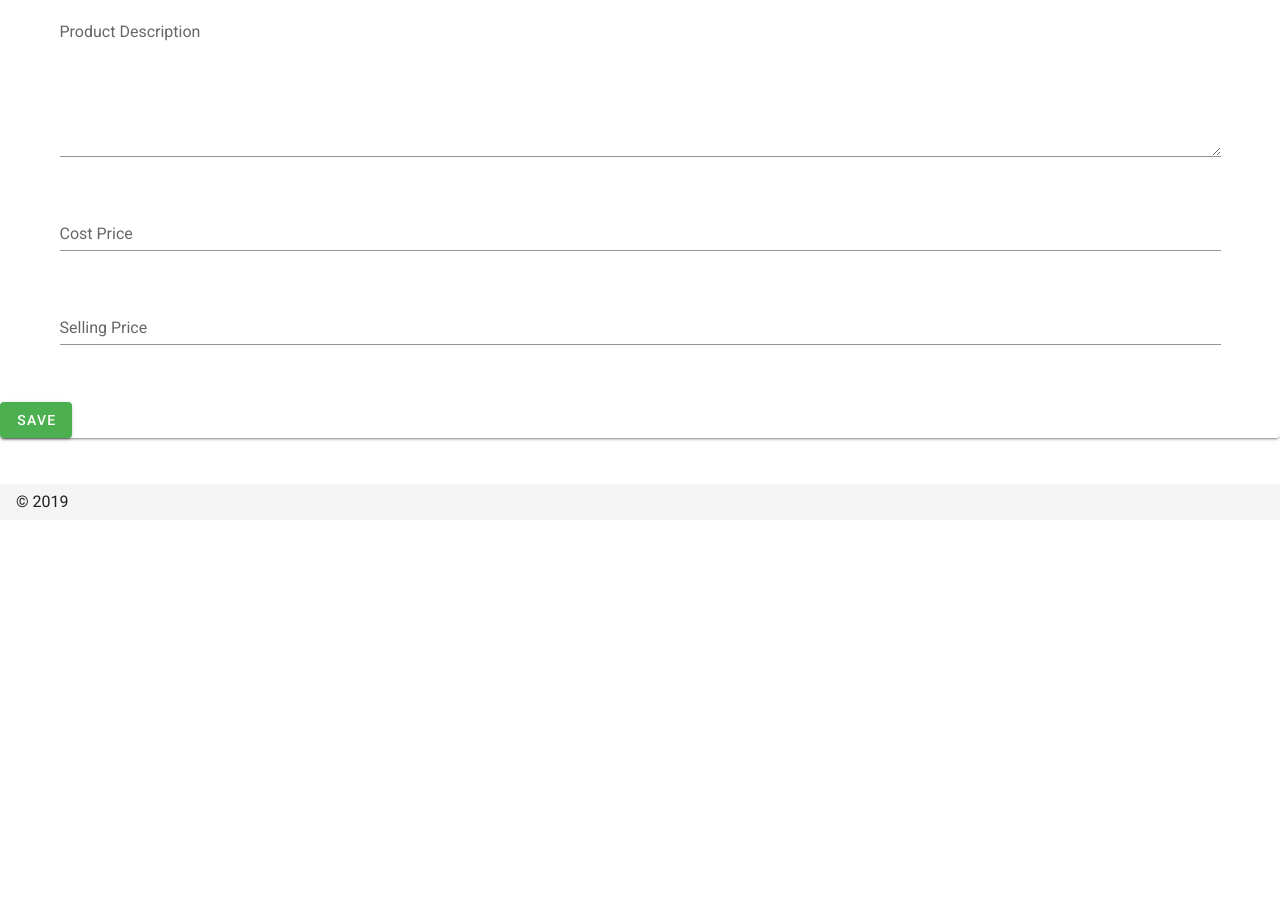
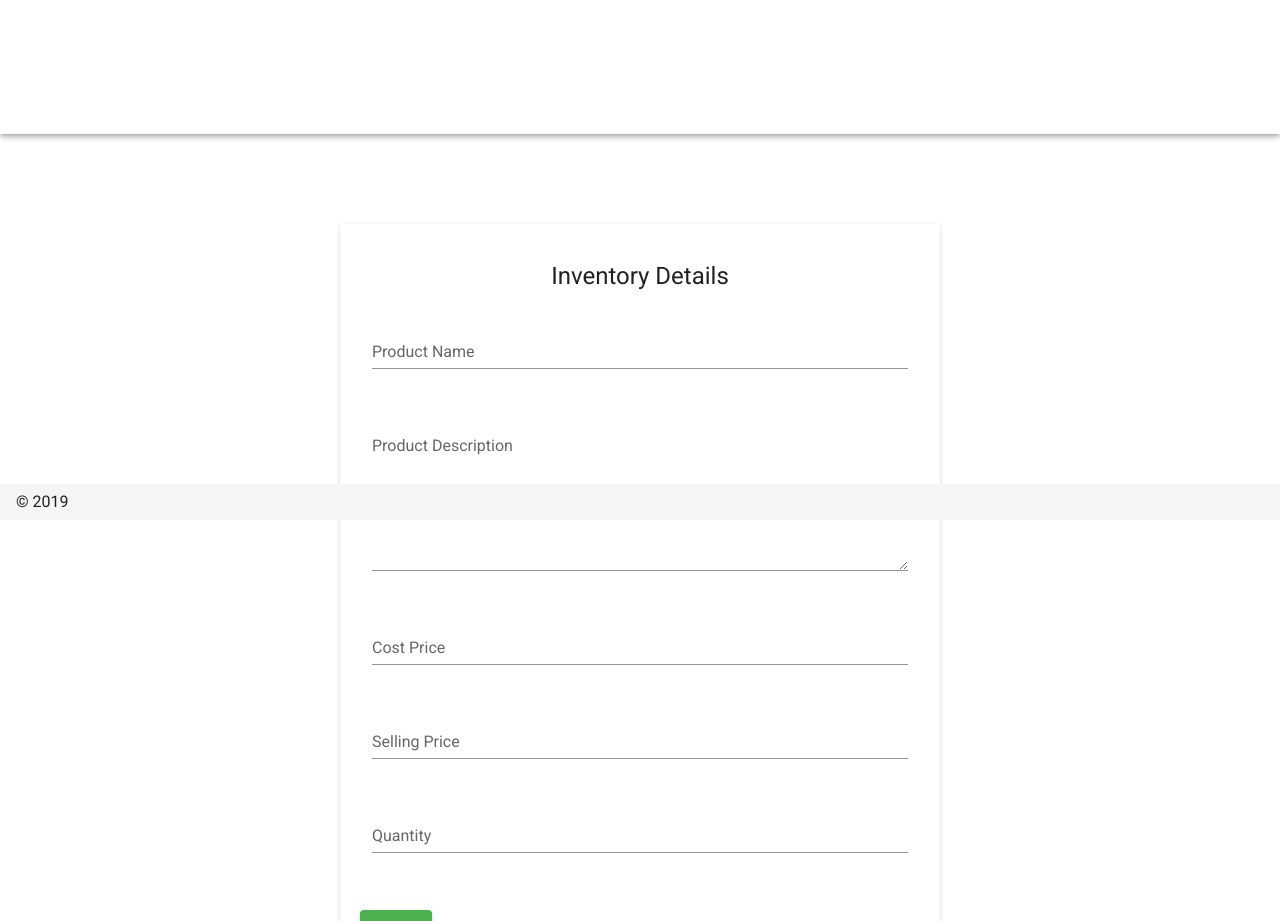
Before and after one commit to AlekhyaPatnam/DBWeb, a Nuxt app: page /Inventory in a window 1280 px wide. Shown: the part 280-1201 px from the top of the page. Before the commit the page ends 800 px from the top, so only its background shows below. Built offline with nearby package versions, Linux system fonts and the light colour scheme.

Commit message:
integrated the backend and updated the student views

```diff
--- a/components/classView.vue
+++ b/components/classView.vue
@@ -3,7 +3,13 @@
     <v-card class="ClassCard">
       <v-card-title class="headline">class Details</v-card-title>
       <div class="container">
-        <v-text-field :disabled="this.isDisabled" v-model="details.classTime" label="class Time" type="time" required></v-text-field>
+        <v-text-field
+          :disabled="this.isDisabled"
+          v-model="details.classTime"
+          label="class Time"
+          type="time"
+          required
+        ></v-text-field>
         <br>
         <v-overflow-btn
           v-model="details.classDay"
@@ -28,6 +34,7 @@
 </template>
 
 <script>
+import axios from 'axios'
 export default {
   props: {
     'details': {
@@ -48,12 +55,24 @@ export default {
   methods: {
     submit() {
       console.log(this.details);
+
+      axios.post('http://localhost:3001/api/cclass', this.details)
+      .then(function (response) {
+        console.log(response);
+      })
+      .catch(function (error) {
+        console.log(error);
+      });
     }
   }
 };
 </script>
 
 <style>
+.headline {
+  display: block !important;
+  text-align: center;
+}
 
 .saveButton {
   margin: 0px 0px;
@@ -73,6 +92,4 @@ export default {
   margin-top: 90px;
   margin-bottom: 100px;
 }
-
-
 </style>
--- /dev/null
+++ b/components/inventoryView.vue
@@ -0,0 +1,107 @@
+<template>
+  <div>
+    <v-card class="Inventory">
+      <v-card-title class="headline">Inventory Details</v-card-title>
+      <div class="container">
+        <v-text-field
+          :disabled="this.isDisabled"
+          v-model="details.p_name"
+          label="Product Name "
+          required
+        ></v-text-field>
+        <br>
+        <v-textarea
+          :disabled="this.isDisabled"
+          v-model="details.p_desc"
+          label="Product Description"
+          type="area"
+          required
+        ></v-textarea>
+        <br>
+        <v-text-field
+          :disabled="this.isDisabled"
+          v-model="details.costPrice"
+          label="Cost Price"
+          required
+        ></v-text-field>
+
+        <br>
+        <v-text-field
+          :disabled="this.isDisabled"
+          v-model="details.sellingPrice"
+          label="Selling Price"
+          required
+        ></v-text-field>
+
+        <br>
+        <v-text-field
+          :disabled="this.isDisabled"
+          v-model="details.quantity"
+          label="Quantity"
+          required
+        ></v-text-field>
+      </div>
+      <br>
+      <v-btn
+        v-if="!this.isDisabled"
+        class="saveButton"
+        color="success"
+        @click="saveInventory()"
+      >Save</v-btn>
+    </v-card>
+  </div>
+</template>
+
+<script>
+import axios from 'axios'
+export default {
+  props: {
+    'details': {
+      type: Object,
+      required: true
+    },
+    'isDisabled': {
+      typClassCarde: Boolean,
+      required: true
+    }
+  },
+  methods: {
+    saveInventory() {
+      axios
+        .post("http://localhost:3001/api/cinventory", this.details)
+        .then(function(response) {
+          console.log(response);
+        })
+        .catch(function(error) {
+          console.log(error);
+        });
+    }
+  }
+};
+</script>
+
+<style>
+.headline {
+  display: block !important;
+  text-align: center;
+}
+
+.saveButton {
+  margin: 0px 0px;
+}
+
+.Inventory {
+  top: 0;
+  padding: 20px;
+  position: absolute;
+  margin: auto;
+  background-color: #f5f5f5;
+  bottom: 0;
+  left: 0;
+  right: 0;
+  width: 600px;
+  height: 725px;
+  margin-top: 90px;
+  margin-bottom: 100px;
+}
+</style>
--- a/components/student.vue
+++ b/components/student.vue
@@ -51,6 +51,7 @@
 
 <script>
 import parentDetails from "./parentDetails";
+import axios from 'axios';
 
 export default {
   components: {
@@ -83,7 +84,14 @@ export default {
       if(this.details.age < 19) {
         this.details.parentInfo = this.parentInfo
       }
-      console.log(this.details)
+      axios
+        .post("http://localhost:3001/api/cstudent", this.details)
+        .then(function(response) {
+          console.log(response);
+        })
+        .catch(function(error) {
+          console.log(error);
+        });
     },
     enableAge() {
       if(this.details.age < 19) {
--- a/layouts/default.vue
+++ b/layouts/default.vue
@@ -64,7 +64,8 @@ export default {
           to: '/Inventory'
         }
       ],
-      miniVariant: false
+      miniVariant: false,
+      title: 'STUDENT MANAGEMENT'
     }
   },
   methods: {
--- a/nuxt.config.js
+++ b/nuxt.config.js
@@ -35,7 +35,8 @@ module.exports = {
   ** Plugins to load before mounting the App
   */
   plugins: [
-    '~/plugins/firebase.js'
+    '~/plugins/firebase.js',
+    // '~/plugins/axios.js'
   ],
   /*
   ** Nuxt.js modules
--- a/package.json
+++ b/package.json
@@ -1,7 +1,7 @@
 {
   "name": "DBWeb",
   "version": "1.0.0",
-  "description": "My kickass Nuxt.js project",
+  "description": "Student management project",
   "author": "Alekhya",
   "private": true,
   "scripts": {
@@ -13,6 +13,7 @@
   },
   "dependencies": {
     "@nuxtjs/vuetify": "0.5.5",
+    "axios": "^0.19.0",
     "cross-env": "^5.2.0",
     "express": "^4.16.4",
     "firebase": "^6.2.0",
--- a/pages/Inventory.vue
+++ b/pages/Inventory.vue
@@ -1,46 +1,30 @@
 <template>
-<div>
-    <v-card class="Inventory">
-   <v-card-title class="headline">Inventory Details</v-card-title>
-            <div class="container">
-             <v-text-field
-             v-model="lastname"
+  <div>
+     <inventory-view :details="this.details" :isDisabled="false"></inventory-view>
+  </div>
+</template>
 
-                label="Product Name "
-                required
-                ></v-text-field>
-<br>
-             <v-textarea
-             v-model="lastname"
+<script>
+import inventoryView from '../components/inventoryView'
+export default {
+   components: {
+      inventoryView
+   },
+   data() {
+      return {
+         details: {
+            p_name: '',
+            p_desc: '',
+            costPrice: '',
+            sellingPrice: '',
+            quantity: ''
+         }
+      }
+   }
 
-                label="Product Description"
-                type= area
-                required
+}
+</script>
 
-             >
-             </v-textarea>
-<br>
-             <v-text-field
-             v-model="lastname"
+<style>
 
-                label="Cost Price"
-                required
-
-             >
-             </v-text-field>
-
-             <br>
-             <v-text-field
-             v-model="lastname"
-
-                label="Selling Price"
-                required
-                >
-             </v-text-field>
-            </div>
-            <br>
-            <v-btn class="loginbutton" color="success">Save</v-btn>
-  </v-card>
-</div>
-</template>
-</template>
+</style>
--- /dev/null
+++ b/pages/listStudents.vue
@@ -0,0 +1,65 @@
+<template>
+  <div>
+    <v-data-table :headers="headers" :items="studentsList" class="elevation-1">
+      <template v-slot:items="props">
+        <td >{{ props.item.firstname }}</td>
+        <td >{{ props.item.lastname }}</td>
+        <td >{{ props.item.phone }}</td>
+        <td >{{ props.item.email }}</td>
+        <td >{{ props.item.DOJ }}</td>
+      </template>
+    </v-data-table>
+  </div>
+</template>
+
+
+<script>
+import axios from 'axios'
+export default {
+    data() {
+        return {
+            studentsList: [],
+            headers: [
+                {
+                    text: 'FirstName',
+                    value: 'firstname'
+                },
+                {
+                    text: 'LastName',
+                    value: 'lastname'
+                },
+                {
+                    text: 'Phone number',
+                    value: 'phone'
+                },
+                {
+                    text: 'Email',
+                    value: 'email'
+                },
+                {
+                    text: 'D.O.J',
+                    value: 'DOJ'
+                }
+            ]
+        }
+    },
+    created() {
+        axios
+        .get("http://localhost:3001/api/gstudents")
+        .then((response) => {
+          console.log(response.data);
+          var data = [];
+          response.data.forEach(record => {
+              data.push(record.n.properties);
+          });
+          this.studentsList = data;
+        })
+        .catch((error) => {
+          console.log(error);
+        });
+    }
+};
+</script>
+
+<style>
+</style>
--- /dev/null
+++ b/plugins/axios.js
@@ -0,0 +1,8 @@
+import axios from 'axios'
+let options = {}
+
+// The server-side needs a full url to works
+if (!process.SERVER_BUILD) {
+}
+
+export default axios.create(options)
```
Also changed, not shown: 1 other file (tests, documents, lock files or other folders). Lines whose indentation alone changed are shown as unchanged.
